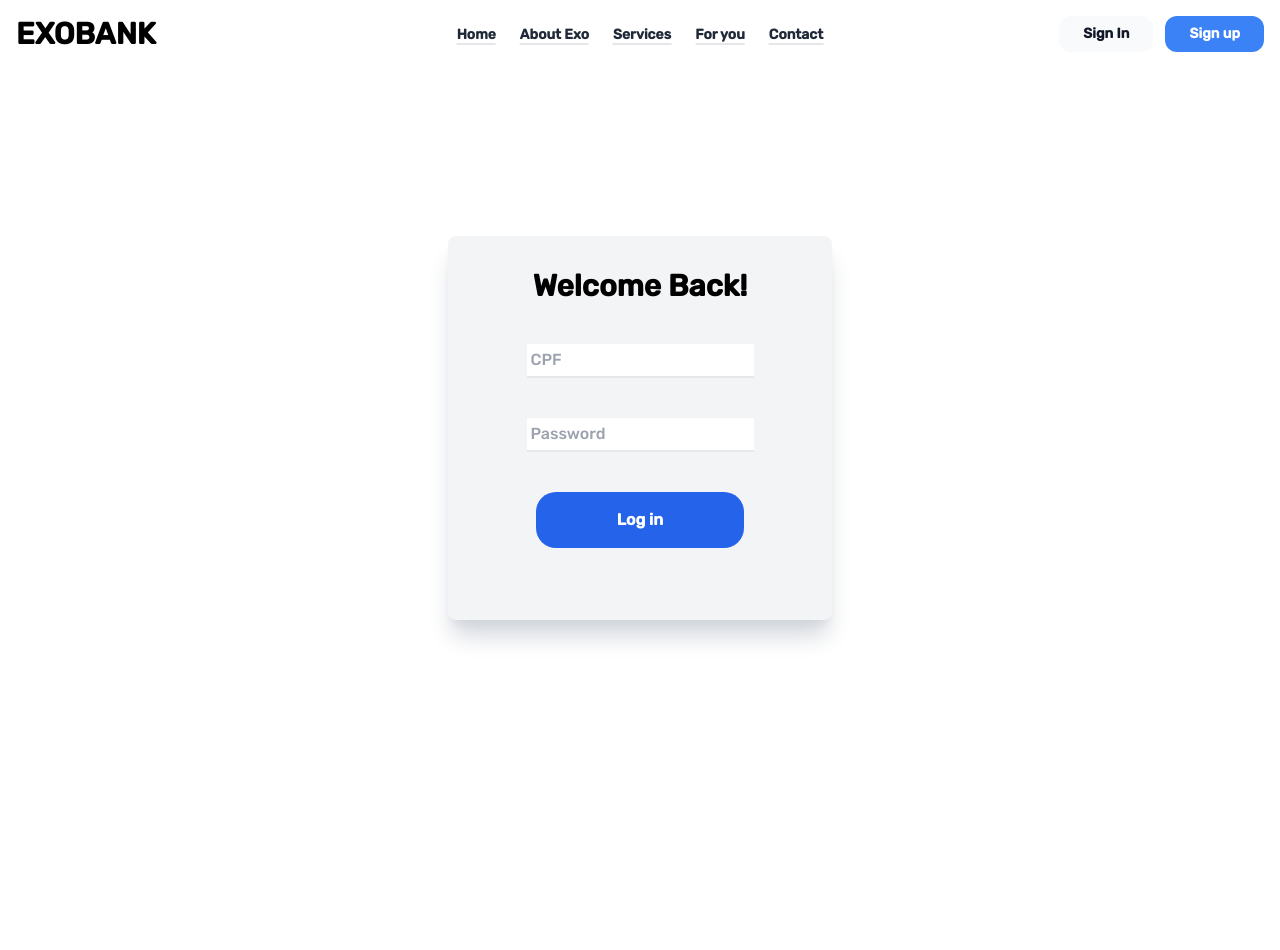
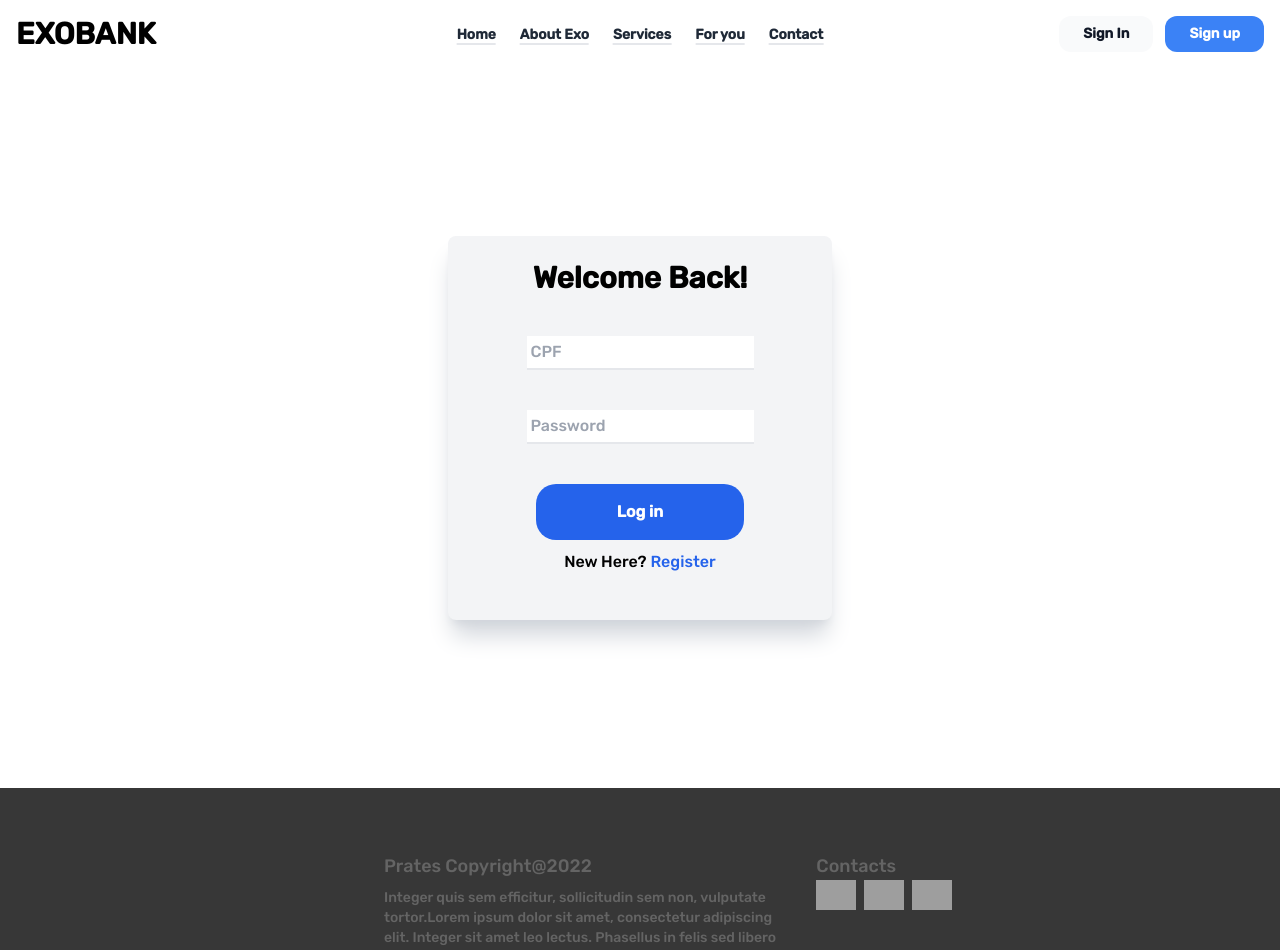
Before and after one commit to vinicius-prates/sandbox, a React (Vite) app: page /login in a window 1280 px wide. Shown: the top 950 px of the page. Before the commit the page ends 800 px from the top, so only its background shows below. Built offline with nearby package versions, Linux system fonts and the light colour scheme; grey boxes are pictures that could not be loaded.

Commit message:
added footer to register page, and login page. Added a link to go through login page and register page

```diff
--- a/src/components/Footer.jsx
+++ b/src/components/Footer.jsx
@@ -4,7 +4,7 @@ import { Link } from 'react-router-dom';
 export const Footer = () => {
 
     return(
-        <div className="bg-[#373737] w-full  mb-0 flex flex-col p-16 gap-4 lg:flex-row lg:px-96">
+        <div className="bg-[#373737] w-full mb-0 flex flex-col p-16 gap-4 lg:flex-row lg:px-96">
             <div className="flex flex-col gap-2">
             <h1 className="text-[#646464] text-lg">Prates Copyright@2022</h1>
             <p className="text-[#646464] text-sm">Integer quis sem efficitur,
--- a/src/pages/LoginPage.jsx
+++ b/src/pages/LoginPage.jsx
@@ -1,21 +1,29 @@
+import { Link } from 'react-router-dom';
 import '../App.css';
+import { Footer } from '../components/Footer';
 import { NavBar } from '../components/NavBar';
 export const LoginPage = () =>{
 
     return(
         <div>
             <NavBar/>
-            <div className="flex justify-center align-middle w-screen items-center h-[90vh]">
+            <div className="flex justify-center align-middle w-full items-center h-[90vh]">
 
-            <div className="flex flex-col text-center items-center gap-10  bg-gray-100 p-8 mx-6 rounded-lg w-96 h-96 shadow-xl shadow-gray-300">
+            <div className="flex flex-col text-center items-center gap-10  bg-gray-100 p-6 mx-6 rounded-lg w-96 h-96 shadow-xl shadow-gray-300">
                 <h1 className="font-bold text-3xl ">Welcome Back!</h1>
                 <input placeholder="CPF" type="text" className="p-1 border-b-2 focus:outline-none"></input>
                 <input placeholder="Password" type="password" className="p-1 border-b-2 focus:outline-none"></input>
                 <a className="bg-blue-600 text-white font-bold p-4 rounded-[20px] w-52  text-center
                     hover:bg-white hover:text-blue-600 ease-in-out duration-300 cursor-pointer">Log in</a>
-                <a className=""></a>
+
+                <div className="flex gap-1 lg:mt-[-30px]  mt-[-25px]">
+                    <p>New Here?</p>
+                    <Link to="/register" className="text-blue-600">Register</Link>
+                </div>
             </div>
+
             </div>
+            <Footer/>
         </div>
     )
 }
--- a/src/pages/RegisterPage.jsx
+++ b/src/pages/RegisterPage.jsx
@@ -1,12 +1,13 @@
 import '../App.css';
 import { Link } from 'react-router-dom'
 import { NavBar } from '../components/NavBar';
+import { Footer } from '../components/Footer';
 
 export const RegisterPage = () => {
     return(
         <div>
             <NavBar/>
-            <div className="flex justify-center align-middle w-screen items-center h-[90vh]">
+            <div className="flex justify-center align-middle w-full items-center h-[90vh]">
 
                 <div className="flex flex-col text-center items-center gap-10  bg-gray-100 p-6 mx-6 p rounded-lg w-[42rem] lg:h-[24rem] shadow-xl shadow-gray-300">
                     <h1 className="font-bold text-3xl ">First time here?</h1>
@@ -28,9 +29,17 @@ export const RegisterPage = () => {
                     </div>
                     <a className="bg-blue-600 text-white font-bold p-4 rounded-[20px] w-52  text-center
                         hover:bg-white hover:text-blue-600 ease-in-out duration-300 cursor-pointer">Register</a>
-                    <a className=""></a>
+                        <div className="flex gap-1 lg:mt-[-30px] lg:m-2">
+                            <p>Already have a login?</p>
+                        <Link to="/login" className="text-blue-600">Login</Link>
+                        </div>
+
+
+
                 </div>
             </div>
+            <Footer/>
+
         </div>
     )
 }
```
